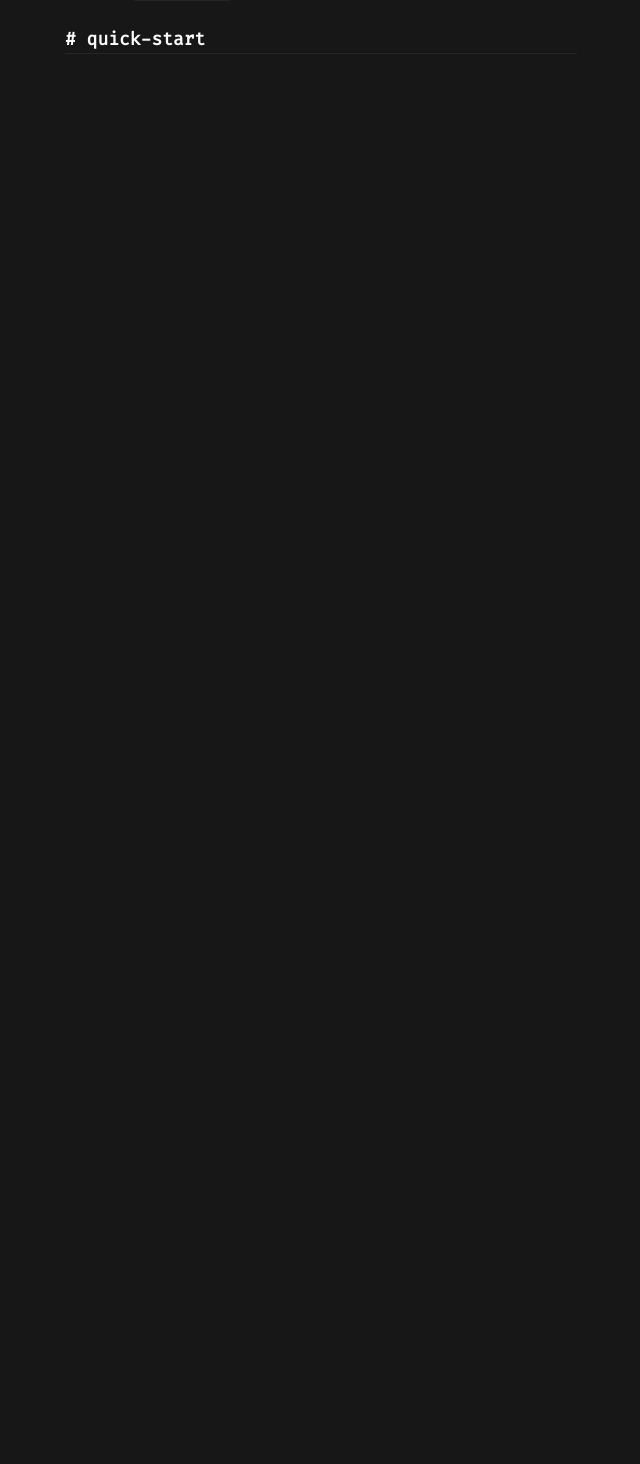
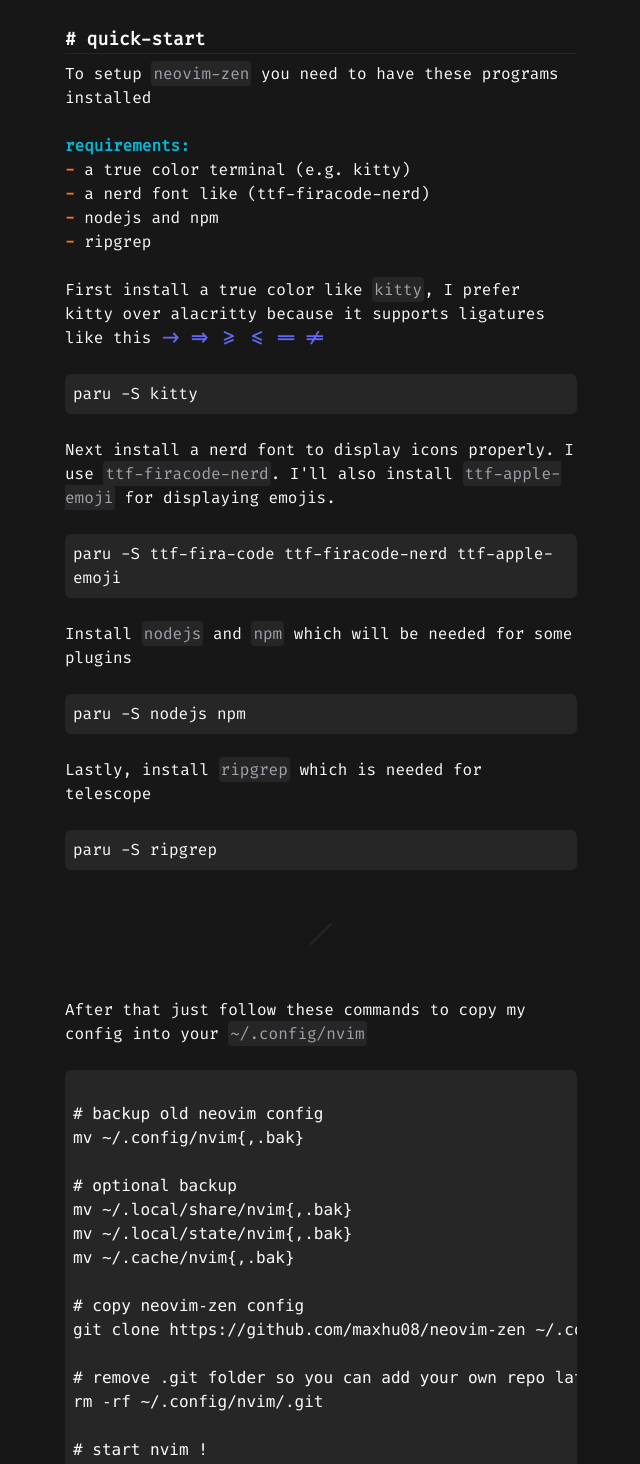
Before and after one commit to maxhu08/maxhu.dev, a Next.js app: page /neovim-zen in a window 1280 px wide. Shown: the part 1404-2868 px from the top of the page, without its empty margins (319-959 px from the left). Before the commit the page ends 1706 px from the top, so only its background shows below. Built offline with nearby package versions, Linux system fonts and the light colour scheme.

Commit message:
add more info to neovim-zen

```diff
--- a/app/neovim-zen/page.tsx
+++ b/app/neovim-zen/page.tsx
@@ -1,8 +1,10 @@
 import { NextPage } from "next";
 import { NeovimZenText } from "~/components/ascii-art/neovim-zen-text";
+import { FancyCommandContainer } from "~/components/fancy/fancy-command-container";
 import { FancyContent } from "~/components/fancy/fancy-content";
 import { FancyGap } from "~/components/fancy/fancy-gap";
 import { FancyHeader } from "~/components/fancy/fancy-header";
+import { FancyList } from "~/components/fancy/fancy-list";
 import { Q } from "~/components/fancy/fancy-quote";
 import { FancyYoutubeEmbed } from "~/components/fancy/fancy-youtube-embed";
 import { PageContainer } from "~/components/page-container";
@@ -41,7 +43,7 @@ const Page: NextPage = () => {
         This video was very useful for setting up lsp and it used{" "}
         <Q>lazy.nvim</Q> which is what I was looking for.
       </FancyContent>
-      <FancyGap />
+      <br />
       <FancyContent>
         While following the video, I customized things such keymaps and how
         plugins are configured. I also added plugins like <Q>noice.nvim</Q> and
@@ -52,8 +54,91 @@ const Page: NextPage = () => {
         In the next section, I will go over how to install my setup,{" "}
         <Q>neovim-zen</Q>
       </FancyContent>
+      <FancyGap />
+      <FancyHeader title="quick-start" />
+      <FancyContent>
+        To setup <Q>neovim-zen</Q> you need to have these programs installed
+      </FancyContent>
       <br />
-      <FancyHeader title="quick-start" />
+      <FancyList
+        name="requirements:"
+        items={[
+          "a true color terminal (e.g. kitty)",
+          "a nerd font like (ttf-firacode-nerd)",
+          "nodejs and npm",
+          "ripgrep",
+        ]}
+      />
+      <br />
+      <FancyContent>
+        First install a true color like <Q>kitty</Q>, I prefer kitty over
+        alacritty because it supports ligatures like this{" "}
+        <span className="text-indigo-500 font-semibold">
+          {"-> => >= <= == !="}
+        </span>
+      </FancyContent>
+      <br />
+      <FancyCommandContainer>
+        <span>paru -S kitty</span>
+      </FancyCommandContainer>
+      <br />
+      <FancyContent>
+        Next install a nerd font to display icons properly. I use{" "}
+        <Q>ttf-firacode-nerd</Q>. I'll also install <Q>ttf-apple-emoji</Q> for
+        displaying emojis.
+      </FancyContent>
+      <br />
+      <FancyCommandContainer>
+        <span>paru -S ttf-fira-code ttf-firacode-nerd ttf-apple-emoji</span>
+      </FancyCommandContainer>
+      <br />
+      <FancyContent>
+        Install <Q>nodejs</Q> and <Q>npm</Q> which will be needed for some
+        plugins
+      </FancyContent>
+      <br />
+      <FancyCommandContainer>
+        <span>paru -S nodejs npm</span>
+      </FancyCommandContainer>
+      <br />
+      <FancyContent>
+        Lastly, install <Q>ripgrep</Q> which is needed for telescope
+      </FancyContent>
+      <br />
+      <FancyCommandContainer>
+        <span>paru -S ripgrep</span>
+      </FancyCommandContainer>
+      <FancyGap />
+      <FancyContent>
+        After that just follow these commands to copy my config into your{" "}
+        <Q>~/.config/nvim</Q>
+      </FancyContent>
+      <br />
+      <FancyCommandContainer>
+        <pre>
+          {`
+# backup old neovim config
+mv ~/.config/nvim{,.bak}
+
+# optional backup
+mv ~/.local/share/nvim{,.bak}
+mv ~/.local/state/nvim{,.bak}
+mv ~/.cache/nvim{,.bak}
+
+# copy neovim-zen config
+git clone https://github.com/maxhu08/neovim-zen ~/.config/nvim
+
+# remove .git folder so you can add your own repo later
+rm -rf ~/.config/nvim/.git
+
+# start nvim !
+nvim
+`}
+        </pre>
+      </FancyCommandContainer>
+      <br />
+      <FancyContent>That's it!</FancyContent>
+      <FancyGap />
     </PageContainer>
   );
 };
--- /dev/null
+++ b/components/fancy/fancy-command-container.tsx
@@ -0,0 +1,15 @@
+import { FC } from "react";
+
+interface FancyCommandContainerProps {
+  children: React.ReactNode;
+}
+
+export const FancyCommandContainer: FC<FancyCommandContainerProps> = ({
+  children,
+}) => {
+  return (
+    <div className="bg-neutral-300 dark:bg-neutral-800 p-2 rounded-md w-full overflow-y-hidden overflow-x-auto">
+      {children}
+    </div>
+  );
+};
--- a/components/fancy/fancy-list.tsx
+++ b/components/fancy/fancy-list.tsx
@@ -0,0 +1,20 @@
+import { FC } from "react";
+
+interface FancyListProps {
+  name?: string;
+  items: string[];
+}
+
+export const FancyList: FC<FancyListProps> = ({ name, items }) => {
+  return (
+    <div>
+      {name && <p className="text-cyan-500 font-semibold">{name}</p>}
+      {items.map((item, index) => (
+        <p key={index}>
+          <span className="text-orange-500 font-semibold">- </span>
+          <span>{item}</span>
+        </p>
+      ))}
+    </div>
+  );
+};
```
